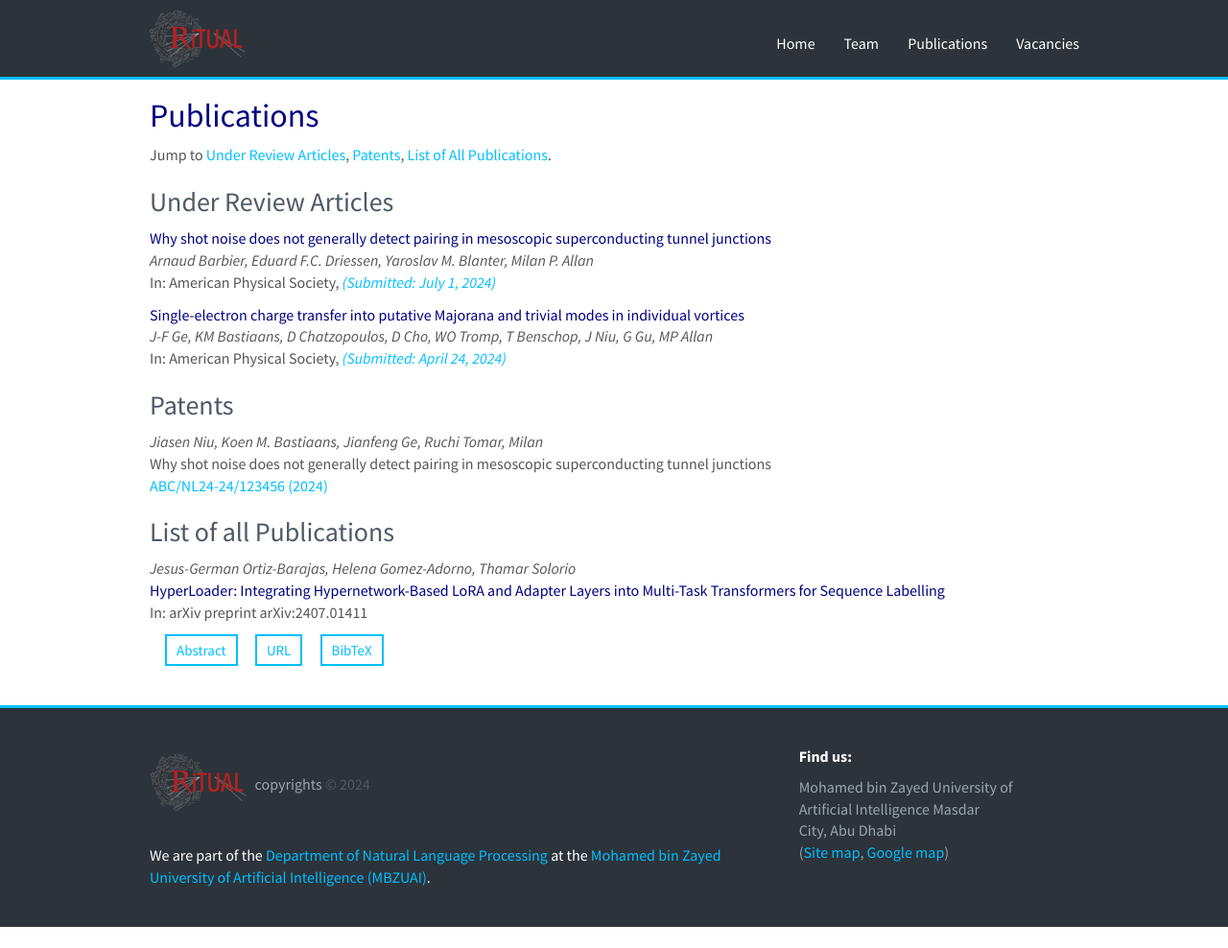
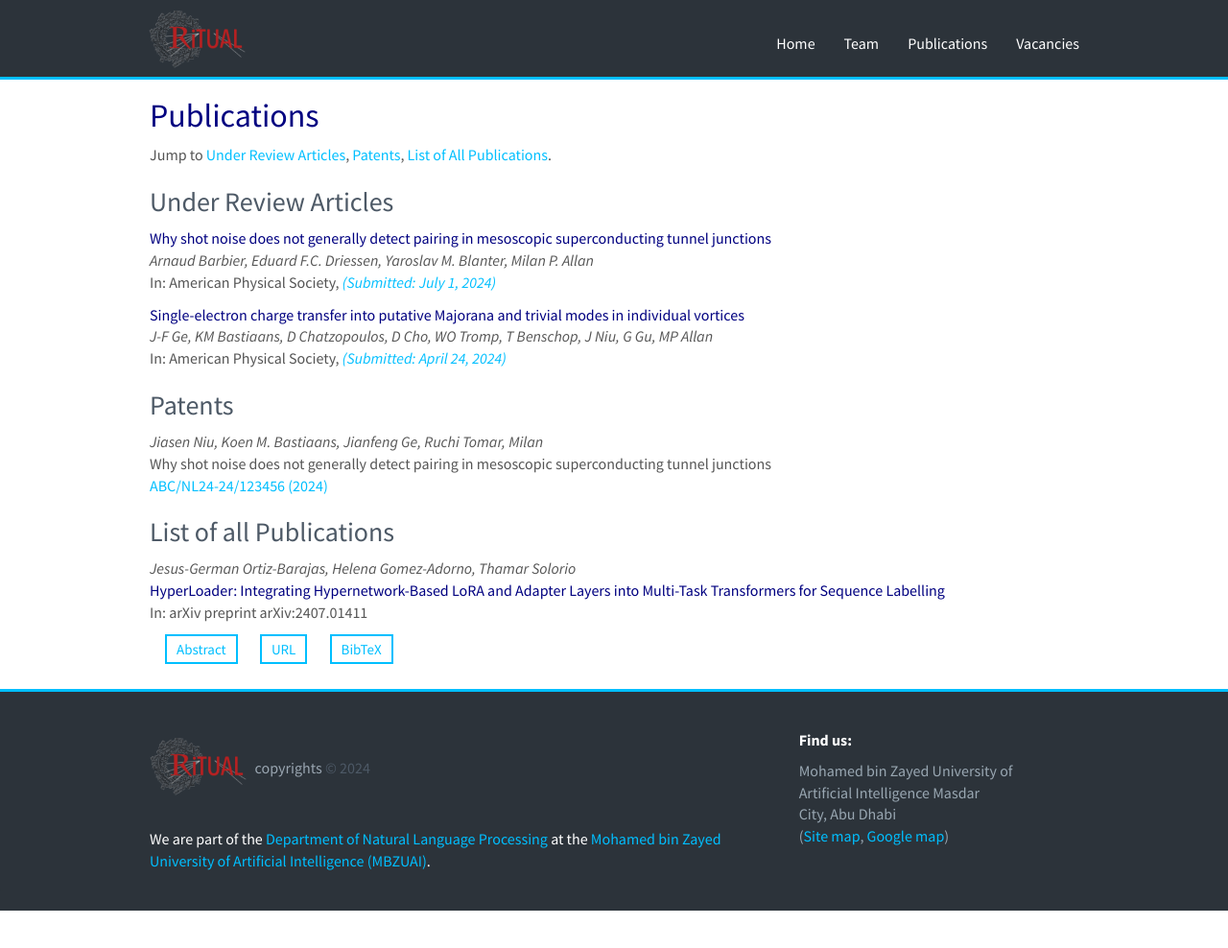
Before and after one commit to RamzaBasharat/MBZUAI, a Jekyll site: the page built from _pages/publications.md, in a window 1280 px wide and 988 px high. Shown: the whole window at 96% size. Built offline with Jekyll 4.4.1, drawn with Linux system fonts in a browser that asks for light colours; nearby versions of some CDN libraries.

Commit message:
designing publishing page

```diff
--- a/css/main.scss
+++ b/css/main.scss
@@ -136,34 +136,11 @@ color: #9aa6b1;
 color:#99a7b2;
 }
 
-//------------------------- small button for publications-----------------------------
-.custom-navy-btn {
-    display: inline-block;
-    padding: 5px 20px;
-    font-size: 15px;
-    text-align: center;
-    text-decoration: none;
-    text-transform: none;
-    color: 	#000080; /* Text color */
-    background-color: #fff; /* Background color */
-    border: 2px solid #000080; /* Remove default border */
-    cursor: pointer; /* Pointer cursor on hover */
-    margin: 0 10px 5px 0px;
-}
-
-.custom-navy-btn:hover {
-    color: #fff;
-    background-color: #000080; /* Darker background color on hover */
-    transform: scale(1.05); /* Slightly enlarge the button on hover */
-    text-decoration: none;
-    text-transform: none;
-}
-
 // -----------small sky button-----------------------------------
 
 .small-sky-btn {
     display: inline-block;
-    padding: 4px 10px;
+    padding: 3px 10px;
     font-size: 15px;
     text-align: center;
     text-decoration: none;
@@ -172,7 +149,8 @@ color:#99a7b2;
     background-color: #fff; /* Background color */
     border: 2px solid #00bfff; /* Remove default border */
     cursor: pointer; /* Pointer cursor on hover */
-    margin: 0 15px 15px 0px;
+    margin-left:0px;
+    margin-right:20px;
 }
 
 .small-sky-btn:hover {
@@ -204,7 +182,6 @@ color:#99a7b2;
 .custom-sky-btn:hover {
     color: #fff;
     background-color: #00bfff; /* Darker background color on hover */
-    transform: scale(1.02); /* Slightly enlarge the button on hover */
     text-decoration: none;
     text-transform: none;
 }
@@ -292,7 +269,7 @@ margin-right:5px;
 .card.card-body{
     display: flex;
     margin-top:10px;
-    background-color: #e6ffff; /* Background color for the card body */
+    background-color: #000000; /* Background color for the card body */
     border: 1px solid #e6ffff;    /* Border color for the card body */
     border-radius: 5px;
     padding: 15px;             /* Padding inside the card body */
```
